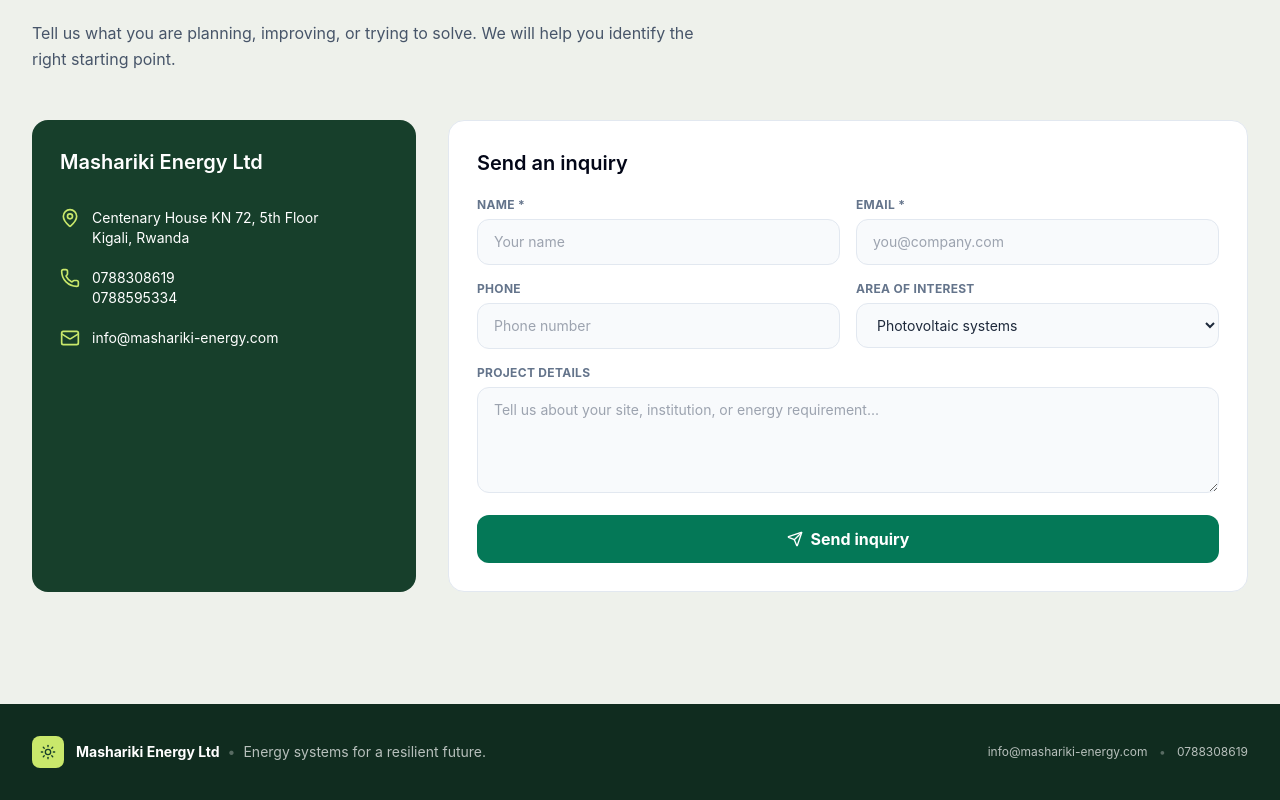
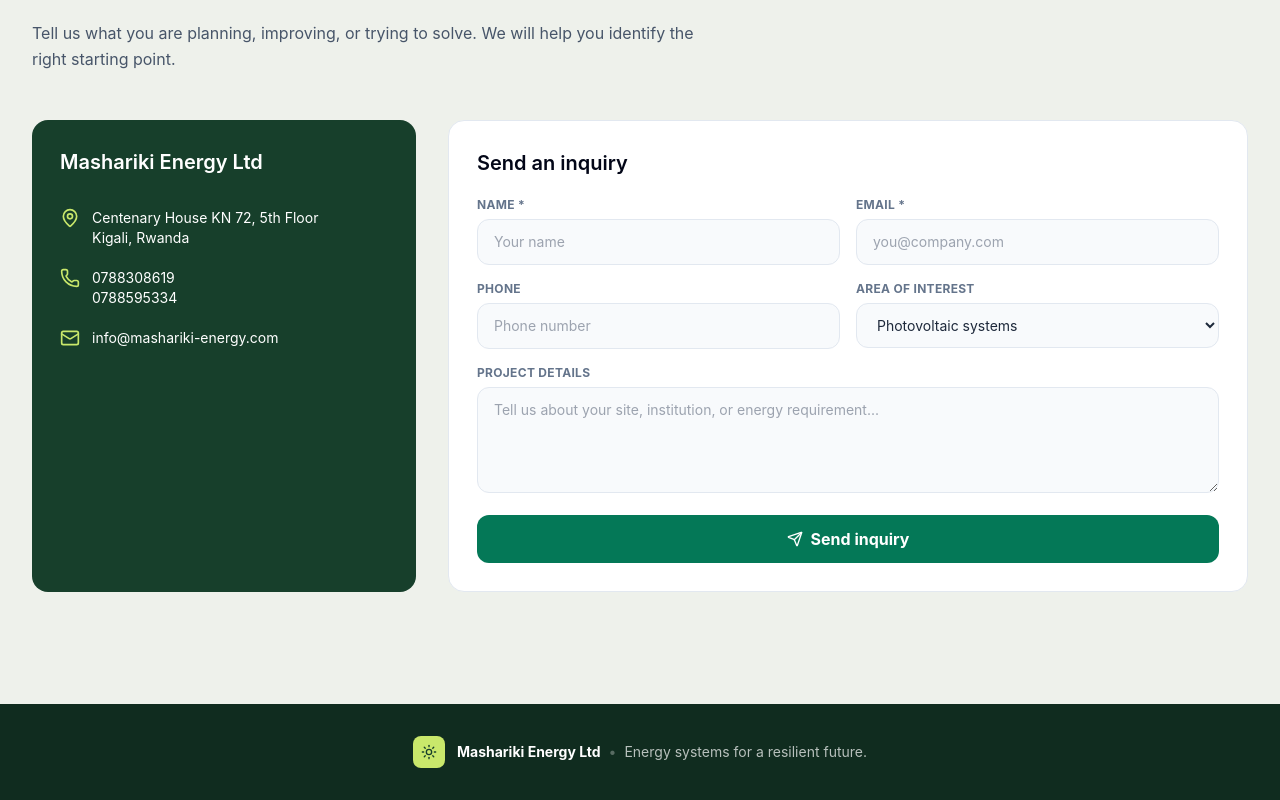
Before and after one commit to cee250/Energy, a React (Vite) app: page / in a window 1280 px wide. Shown: the part 3555-4355 px from the top of the page. Built offline with nearby package versions, Linux system fonts and the light colour scheme.

Commit message:
Remove outdated footer contact details

```diff
--- a/src/components/Footer.jsx
+++ b/src/components/Footer.jsx
@@ -2,5 +2,5 @@
 import { Sun } from 'lucide-react';
 
 export default function Footer() {
-  return <footer className="bg-[#102c1f] text-white/70 py-8"><div className="max-w-7xl mx-auto px-4 sm:px-6 lg:px-8 flex flex-col md:flex-row items-center justify-between gap-4"><div className="flex items-center gap-3"><span className="w-8 h-8 rounded-lg bg-[#c9e86b] text-[#173f2b] flex items-center justify-center"><Sun className="w-4 h-4" /></span><span className="text-sm"><strong className="text-white">Mashariki Energy Ltd</strong><span className="mx-2 text-white/30">•</span>Energy systems for a resilient future.</span></div><div className="text-xs">info@mashariki-energy.com <span className="mx-2 text-white/30">•</span> 0788308619</div></div></footer>;
+  return <footer className="bg-[#102c1f] text-white/70 py-8"><div className="max-w-7xl mx-auto px-4 sm:px-6 lg:px-8 flex items-center justify-center"><div className="flex items-center gap-3"><span className="w-8 h-8 rounded-lg bg-[#c9e86b] text-[#173f2b] flex items-center justify-center"><Sun className="w-4 h-4" /></span><span className="text-sm"><strong className="text-white">Mashariki Energy Ltd</strong><span className="mx-2 text-white/30">•</span>Energy systems for a resilient future.</span></div></div></footer>;
 }
```
